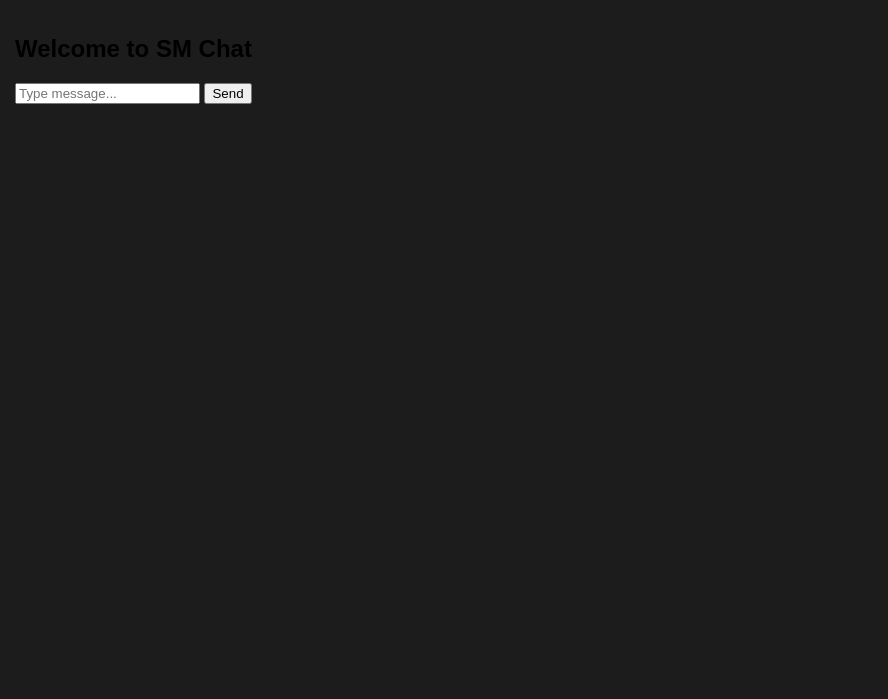
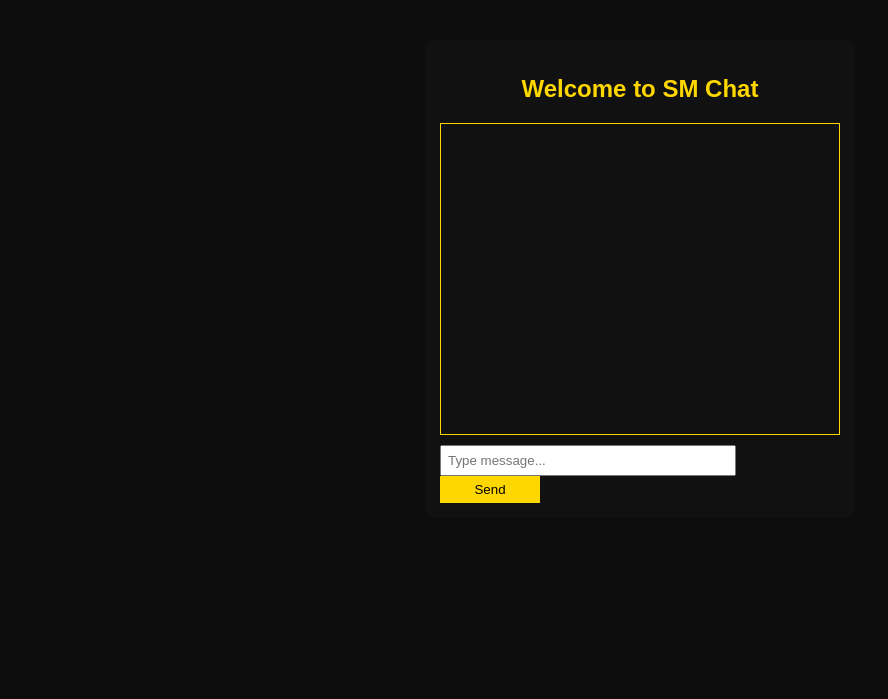
Before and after one commit to mahmudamg11sm/SMchat, a Flask app: page / in a window 1280 px wide. Shown: the top 699 px of the page, without its empty margins (0-888 px from the left). Run offline with Flask 3, Linux system fonts and the light colour scheme; some libraries are stand-ins or nearby versions.

Commit message:
Update style.css

```diff
--- a/static/style.css
+++ b/static/style.css
@@ -1,94 +1,40 @@
 body {
-    margin: 0;
-    font-family: Arial, sans-serif;
-    background: #1c1c1c;
-    color: #000;
+    background: #0d0d0d;
+    font-family: Arial;
+    color: white;
 }
 
-/* HEADER */
-.header {
-    background: linear-gradient(135deg, #d4af37, #b8962e);
-    color: white;
+.chat-container {
+    width: 90%;
+    max-width: 400px;
+    margin: auto;
+    margin-top: 40px;
+    background: #111;
     padding: 15px;
-    font-size: 18px;
-    font-weight: bold;
+    border-radius: 10px;
 }
 
-/* CHAT AREA */
-.chat-container {
-    position: relative;
-    height: calc(100vh - 130px);
-    overflow-y: auto;
-    padding: 15px;
-}
-
-.chat-background {
-    position: absolute;
-    inset: 0;
-    background: url("sm_logo.png") center no-repeat;
-    background-size: 280px;
-    opacity: 0.08;
-    pointer-events: none;
+.welcome {
+    text-align: center;
+    color: gold;
 }
 
 #messages {
-    position: relative;
-    z-index: 2;
+    height: 300px;
+    overflow-y: auto;
+    border: 1px solid gold;
+    padding: 5px;
+    margin-bottom: 10px;
 }
 
-.message {
-    padding: 10px;
-    border-radius: 10px;
-    margin: 6px 0;
-    max-width: 70%;
+input {
+    width: 70%;
+    padding: 6px;
 }
 
-.message.me {
-    background: #d4af37;
-    color: #000;
-    margin-left: auto;
+button {
+    width: 25%;
+    background: gold;
+    border: none;
+    padding: 6px;
 }
-
-.message.other {
-    background: #f2f2f2;
-}
-
-/* INPUT */
-.input-area {
-    background: #111;
-    padding: 10px;
-}
-
-.input-area form {
-    display: flex;
-}
-
-.input-area input {
-    flex: 1;
-    padding: 10px;
-    border-radius: 6px;
-    border: none;
-}
-
-.input-area button {
-    margin-left: 10px;
-    background: #d4af37;
-    border: none;
-    padding: 10px 15px;
-    border-radius: 6px;
-    font-weight: bold;
-}
-
-/* PLUS BUTTON */
-.plus-btn {
-    position: fixed;
-    bottom: 90px;
-    right: 20px;
-    width: 55px;
-    height: 55px;
-    border-radius: 50%;
-    font-size: 30px;
-    border: none;
-    background: linear-gradient(135deg, #d4af37, #b8962e);
-    color: #000;
-    }
```
